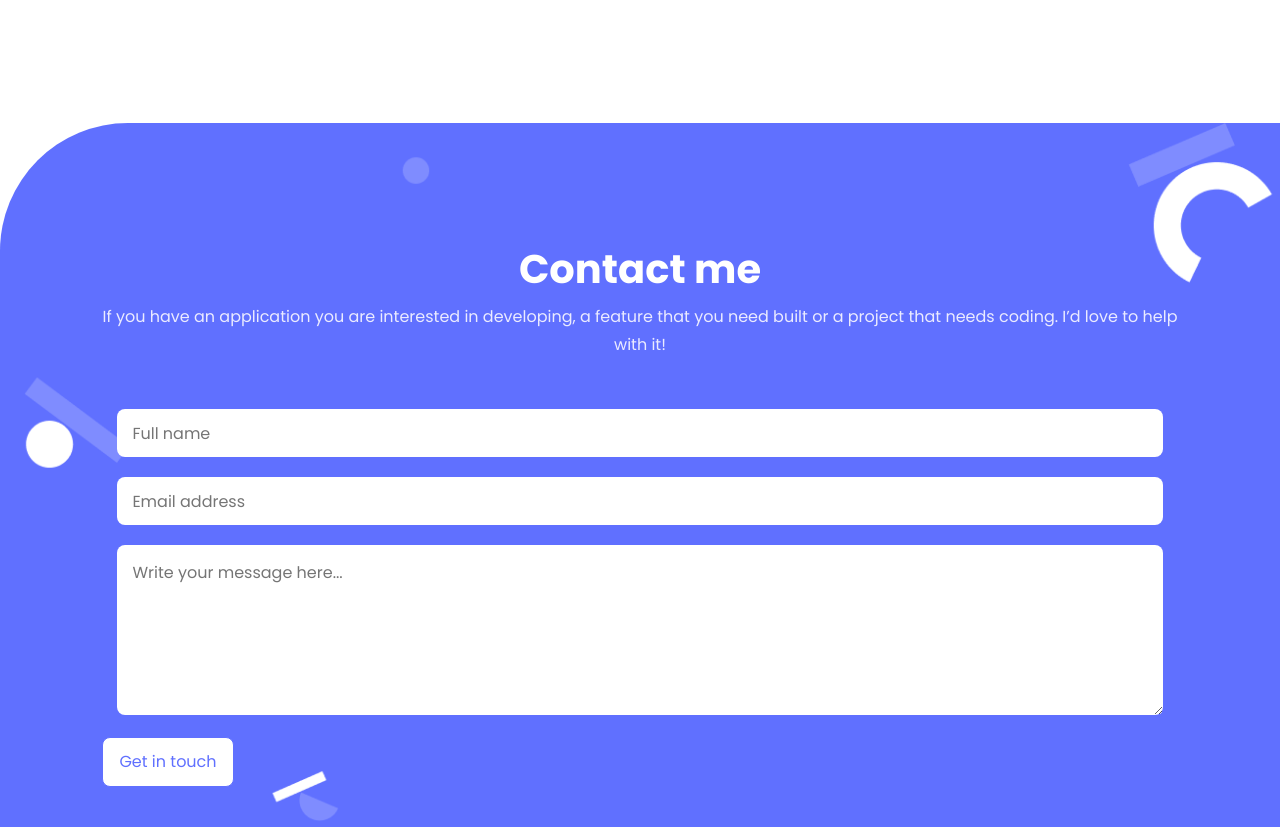
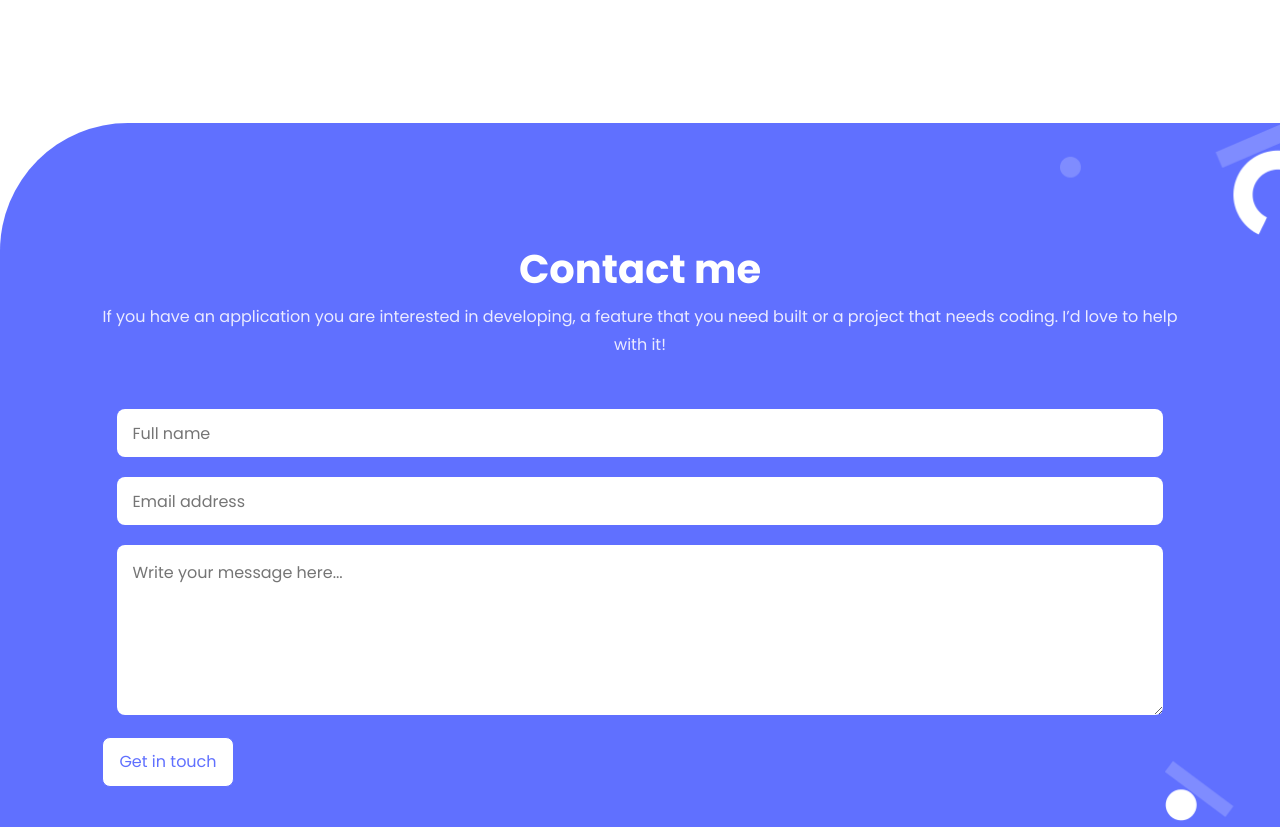
Before and after one commit to CVILLA09/MV-Portfolio-Project, a website: page index.html in a window 1280 px wide. Shown: the part 5600-6427 px from the top of the page. Drawn offline with Linux system fonts and the light colour scheme.

Commit message:
Update background

```diff
--- a/style.css
+++ b/style.css
@@ -381,7 +381,7 @@ ul {
   align-items: center;
   justify-content: center;
   border-top-left-radius: 8em;
-  background-image: url(assets/background-contact-form.png);
+  background-image: url(assets/contact\ form\ shapes-mobile@2x.png);
   background-repeat: no-repeat;
   background-size: contain;
   background-position-x: right;
```
Also changed, not shown: assets/contact form shapes-mobile.svg (added), assets/contact form shapes-mobile@2x.png (added), assets/contact-background.svg (added).
